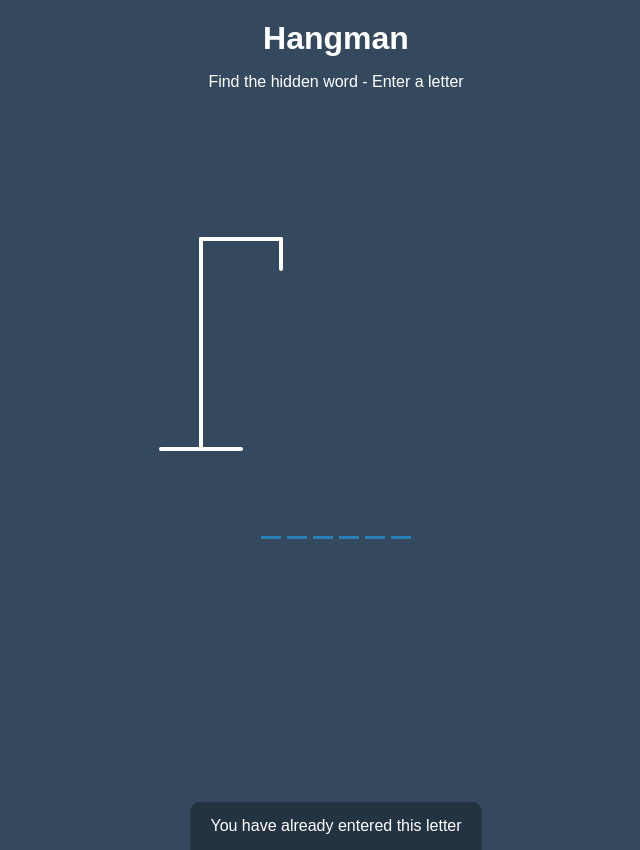
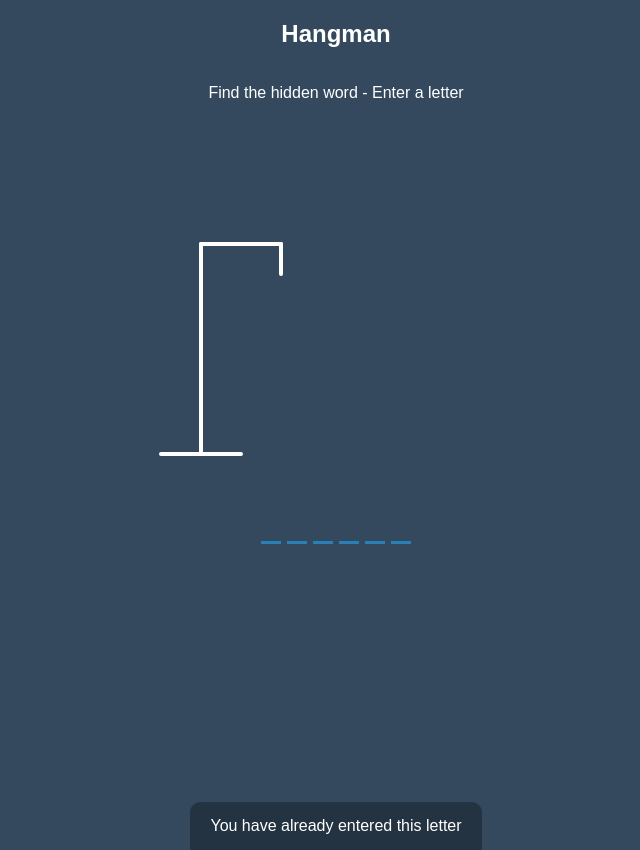
Before and after one commit to ChugilC/Hangman-Game, a plain HTML site: page index.html in a window 1280 px wide. Shown: the whole page, without its empty margins (304-944 px from the left). Drawn offline with Linux system fonts and the light colour scheme.

Commit message:
Minor Changes

```diff
--- a/index.html
+++ b/index.html
@@ -7,7 +7,7 @@
     <title>Hangman Game</title>
 </head>
 <body>
-    <h1>Hangman</h1>
+    <h2>Hangman</h2>
     <p>Find the hidden word - Enter a letter</p>
     <div class="game-container">
       <svg height="250" width="200" class="figure-container">
```
